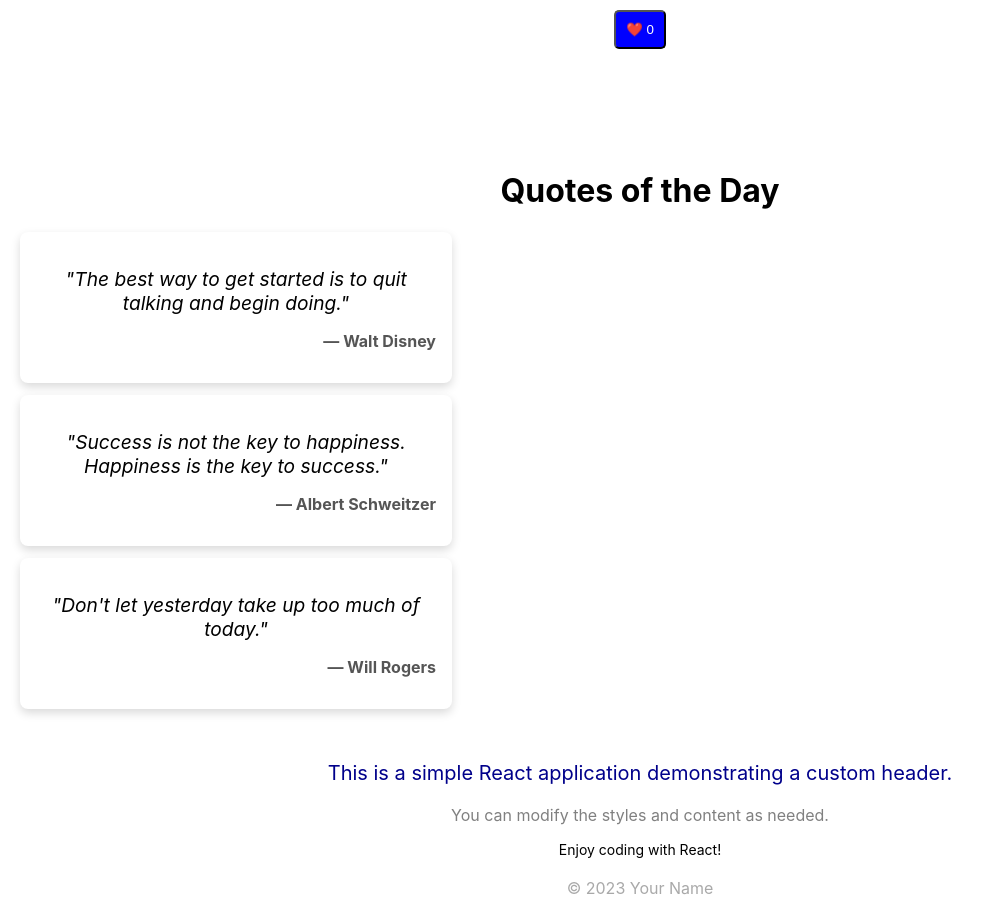
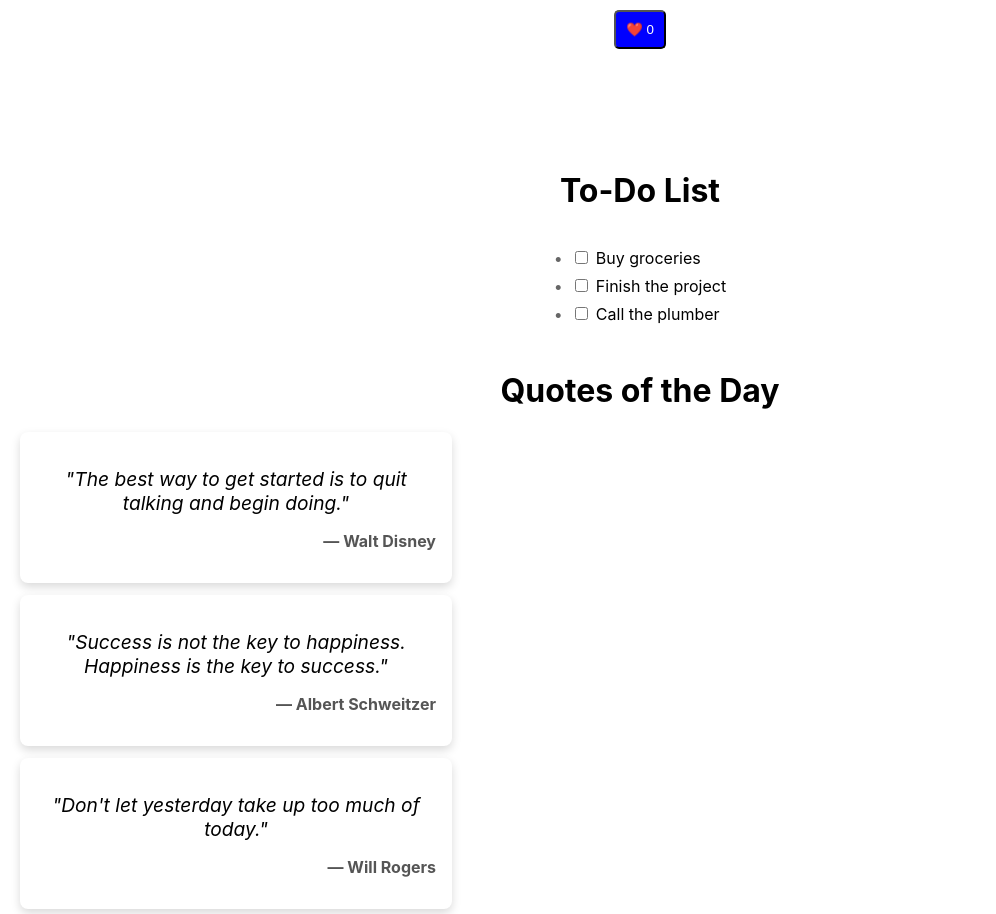
Before and after one commit to Ahmed-Estiak/react-js-journey, a React (Create React App) app in the folder hello-react/: page / in a window 1280 px wide. Shown: the part 1120-2034 px from the top of the page, without its empty margins (0-996 px from the left). Built offline with nearby package versions, Linux system fonts and the light colour scheme.

Commit message:
initial to-do list

```diff
--- a/hello-react/src/App.js
+++ b/hello-react/src/App.js
@@ -3,6 +3,7 @@ import Header from './header';
 import TaskCounter from './all_components/taskcounter';
 import Quote from './all_components/quote';
 import LikeButtonCounter from './all_components/like_button_counter';
+import ToDoList from './all_components/to-do_list';
 
 function App() {
   return (
@@ -13,6 +14,10 @@ function App() {
         <h1>Tasks</h1>
         <TaskCounter />
         <LikeButtonCounter />
+      </div>
+
+      <div style={{ padding: "20px" }}>
+        <ToDoList />
       </div>
 
       <div style={{ padding: "20px" }}>
--- /dev/null
+++ b/hello-react/src/all_components/to-do_list.js
@@ -0,0 +1,42 @@
+import React, { useState } from 'react';
+
+function ToDoList() {
+  const tasks = [
+    {id:1, text:'Buy groceries', completed:false},
+    {id:2, text:'Finish the project', completed:false},
+    {id:3, text:'Call the plumber', completed:false},
+  ];
+
+  const [taskList, setTaskList] = useState(tasks);
+
+  const handleTaskClick = (id) => {
+    setTaskList(taskList.map(task => task.id === id ? {...task, completed: !task.completed} : task));
+  };
+
+  return (
+    <div style={{display:'flex',flexDirection:'column',alignItems:'center',justifyContent:'left',height:'20vh'}}>
+      <h1>To-Do List</h1>
+      <ul style={{paddingLeft: '0', listStyle: 'none'}}>
+        {taskList.map(task => (
+          <li key={task.id} style={{
+            textDecoration: task.completed ? 'line-through' : 'none',
+            marginBottom: '8px',
+            display: 'flex',
+            alignItems: 'center'
+          }}>
+            <span style={{marginRight: '8px', color: '#666'}}>•</span>
+            <input
+              type="checkbox"
+              checked={task.completed}
+              onChange={() => handleTaskClick(task.id)}
+              style={{marginRight: '8px'}}
+            />
+            {task.text}
+          </li>
+        ))}
+      </ul>
+    </div>
+  );
+}
+
+export default ToDoList;
```
